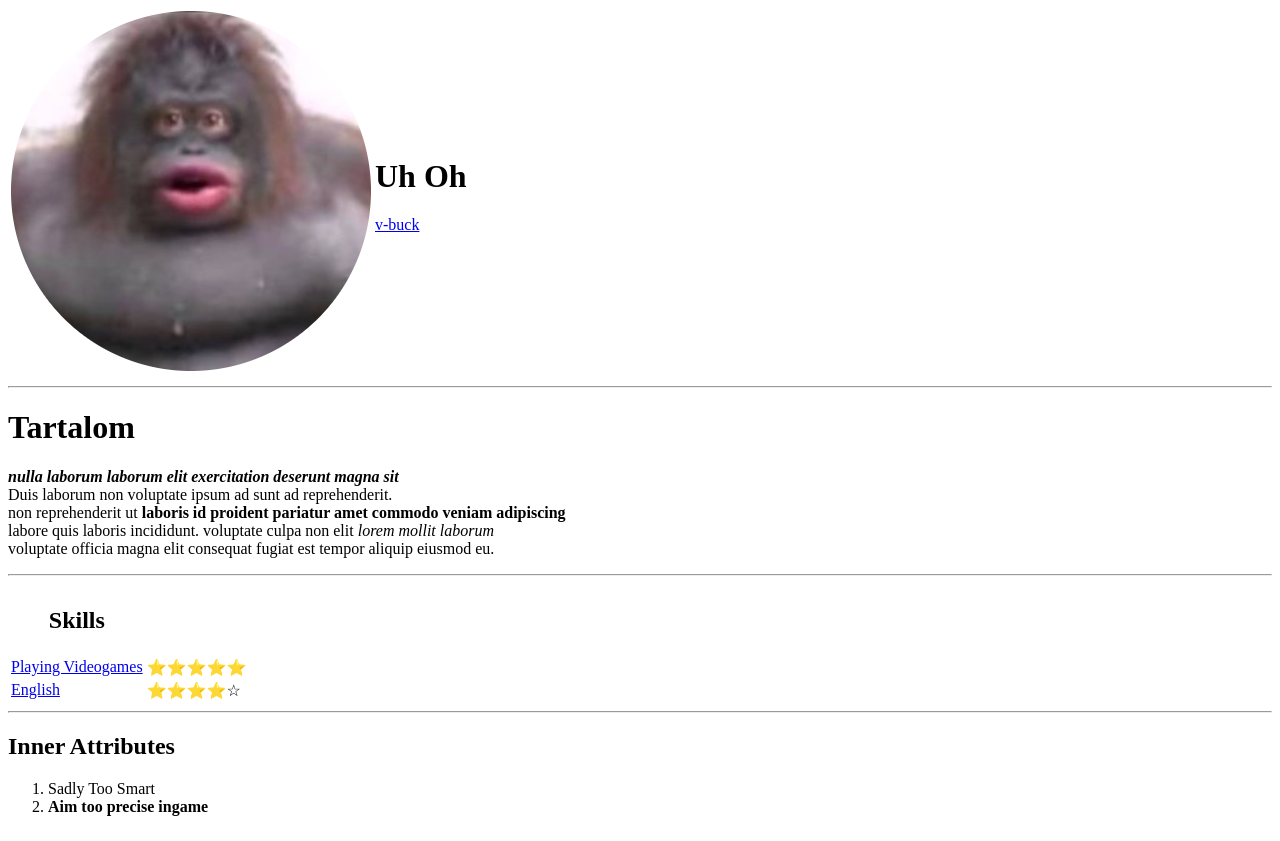
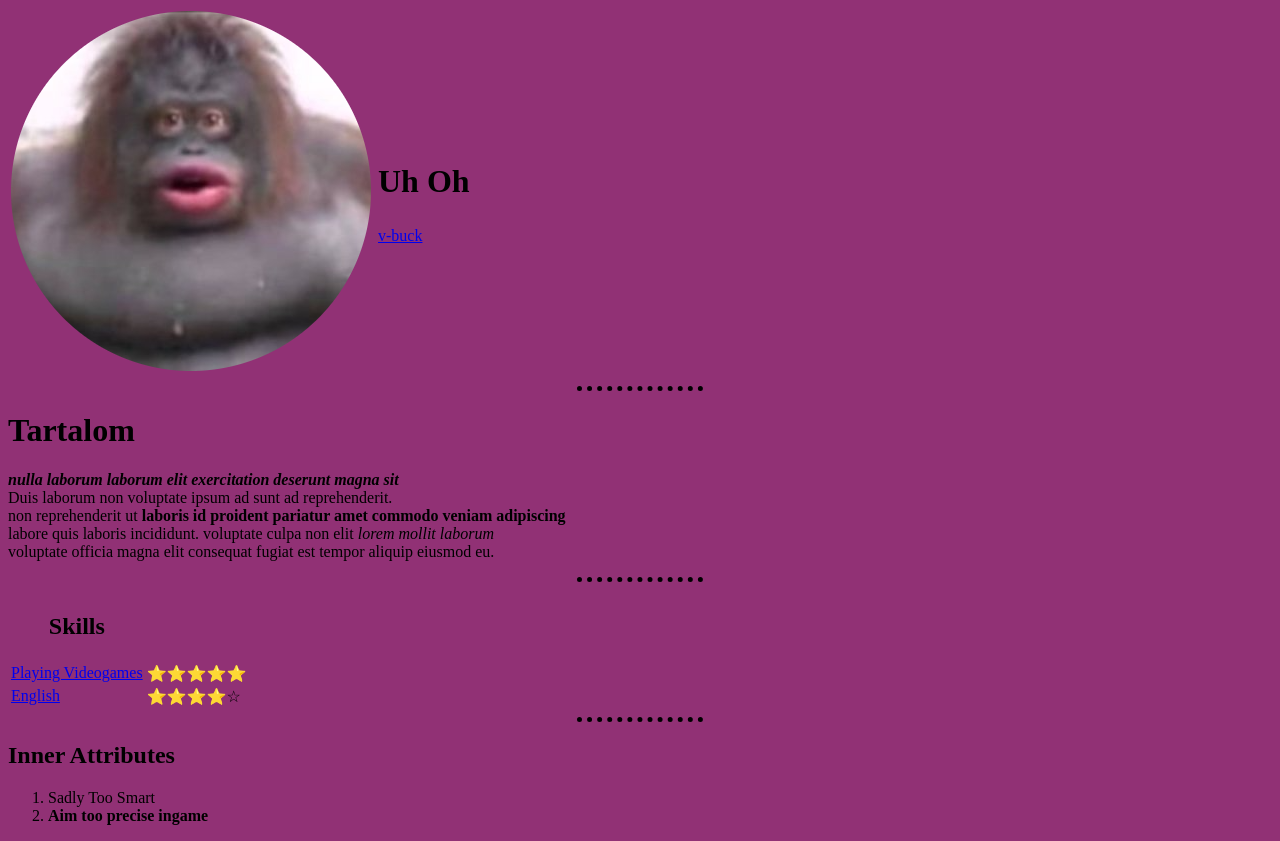
Before and after one commit to UhOh111/cv, a plain HTML site: page index.html in a window 1280 px wide. Drawn offline with Linux system fonts and the light colour scheme.

Commit message:
Internal style added

```diff
--- a/index.html
+++ b/index.html
@@ -3,6 +3,24 @@
 <head>
     <meta charset="UTF-8">
     <title>Personnal bla bla </title>
+
+
+    <style>
+       body {
+        background-color: #913175;
+       }
+       hr {
+        border-style: none;
+        border-top-style: dotted;
+        border-width: 5px;
+        width: 10%;
+
+       }
+
+
+
+
+    </style>
 </head>
 
 <body>
@@ -10,12 +28,22 @@
     <table>
         <tr>
             <td>
-                <a href="https://www.xbox.com/hu-HU/games/store/fortnite-1000-v-bucks/C0F5HT9NV86P"><img src="img/monkey-modified.png" alt="csirke"></a>
+                <a href = "https://www.xbox.com/hu-HU/games/store/fortnite-1000-v-bucks/C0F5HT9NV86P" ><img src = "img/monkey-modified.png" alt = "csirke"></a>
             </td>
             <td>
-                <h1>Uh Oh</h1>
-                <p><a href="https://www.xbox.com/hu-HU/games/store/fortnite-1000-v-bucks/C0F5HT9NV86P">v-buck</a></p>
-	    </td>
+            <table>
+                <tr>
+                <td>
+                    <h1>Uh Oh</h1>
+                </td>
+                </tr>
+                <tr></tr>
+                <td>
+                    <a href = "https://www.xbox.com/hu-HU/games/store/fortnite-1000-v-bucks/C0F5HT9NV86P">v-buck</a>
+                </td>
+            </tr>
+            </table>
+        </td>
         </tr>
     </table>
 
```
